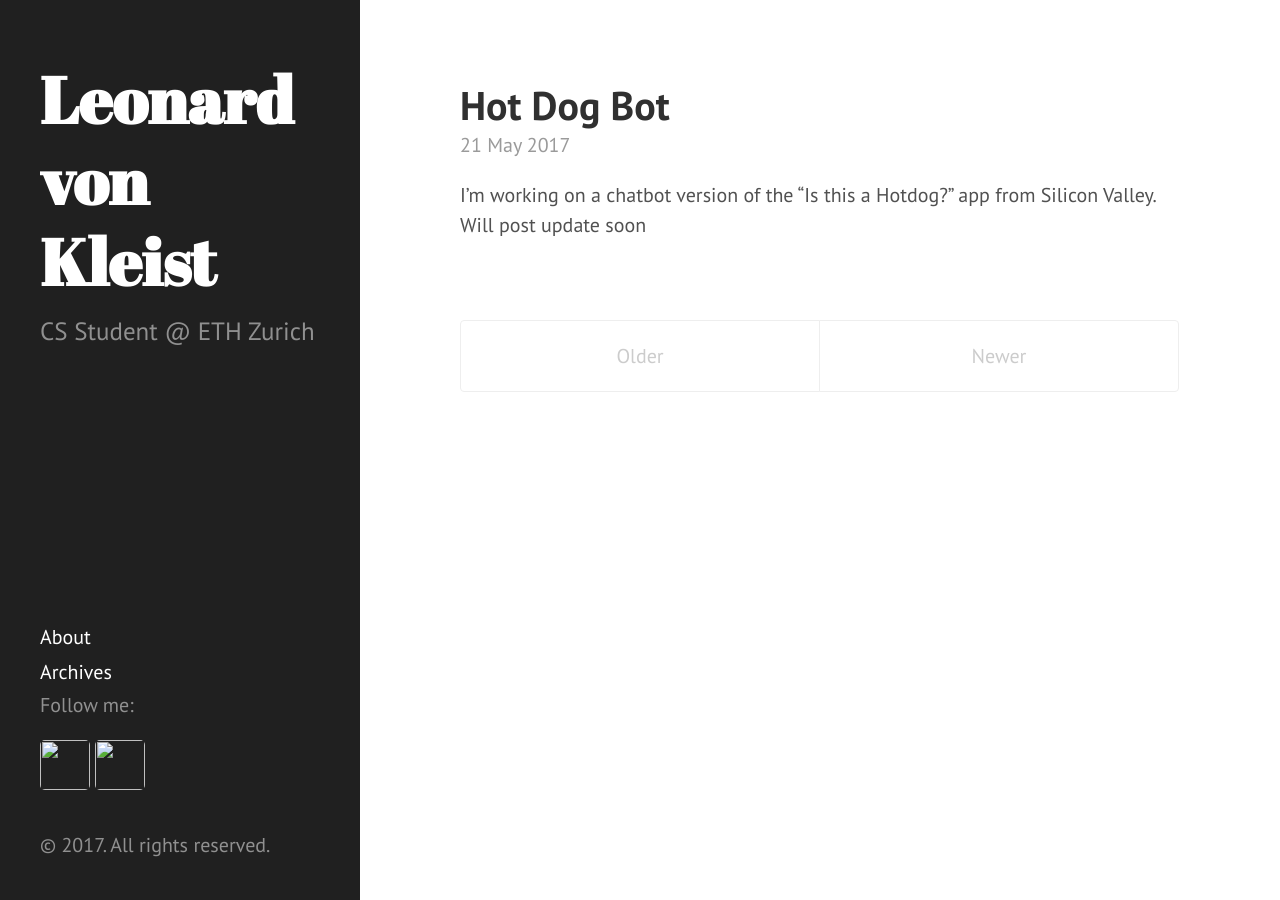
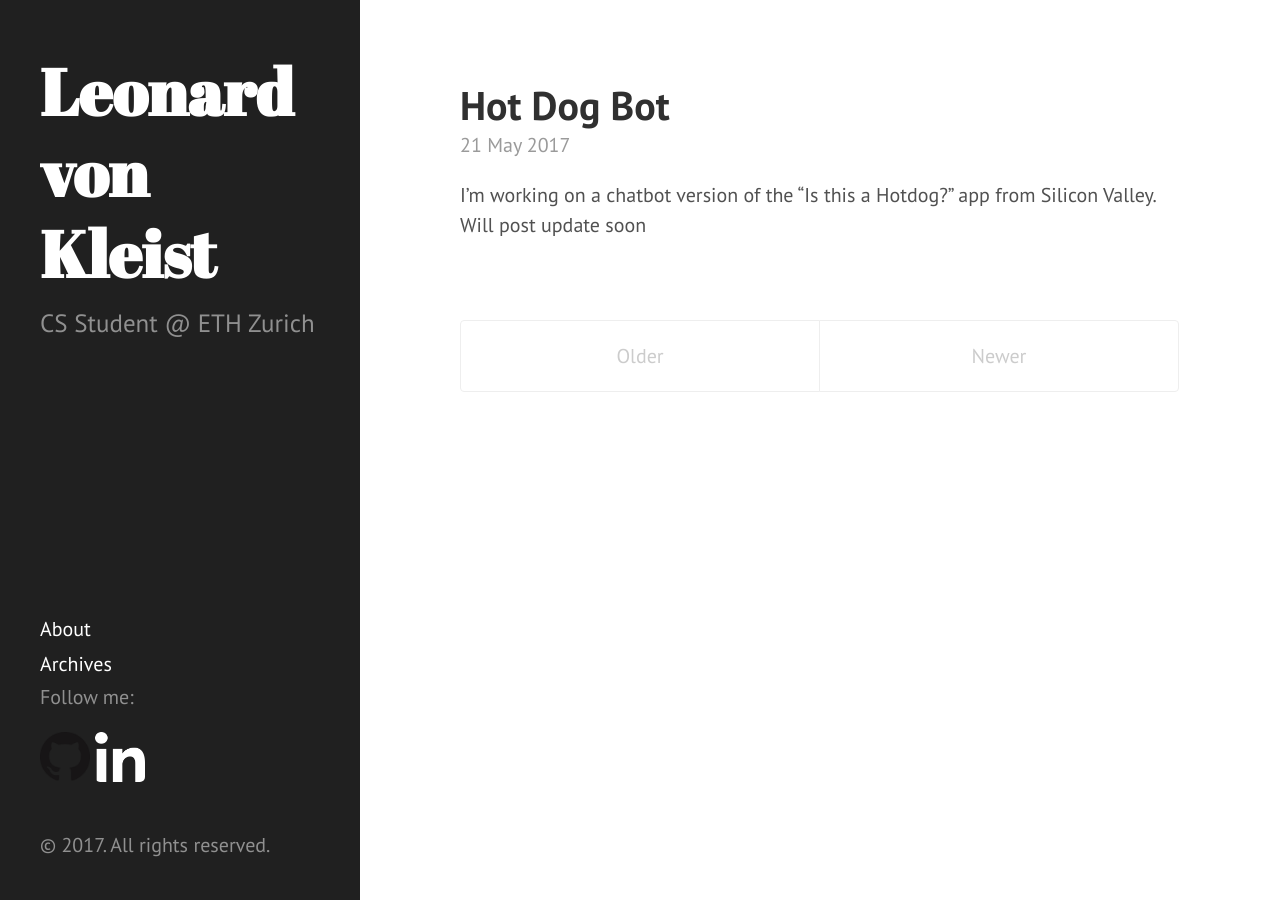
Before and after one commit to leokleist/leokleist.github.io, a Jekyll site: the page built from index.html, in a window 1280 px wide. Built offline with Jekyll 4.4.1, drawn with Linux system fonts in a browser that asks for light colours; Markdown is read by kramdown in place of the engine named in the settings; the list of posts is cut into pages by our own code.

Commit message:
fixed icons

```diff
--- a/_includes/sidebar.html
+++ b/_includes/sidebar.html
@@ -8,6 +8,7 @@
           {{ site.title }}
         </a>
       </h1>
+
       <p class="lead">{{ site.description }}</p>
       </div>
 
@@ -34,12 +35,12 @@
 
           <a href="https://github.com/{{ site.github_username }}">
 
-            <img src="_includes/icon-github.png" style="width: 50px; height: 50px; display: inline-block;" />
+            <img src="assets/icon-github.png" style="display: inline-block; width: 50px; height: 50px; " />
           </a>
 
 
           <a href="https://linkedin.com/in/{{ site.linkedin_username }}">
-            <img src="_includes/icon-linkedin-white.png" style="width: 50px; height: 50px; display: inline-block;" />
+            <img src="assets/icon-linkedin-white.png" style="width: 50px; height: 50px; display: inline-block;" />
           </a>
 
       </div>
```
Also changed, not shown: assets/icon-github.png (renamed from _includes/icon-github.png), assets/icon-linkedin-white.png (renamed from _includes/icon-linkedin-white.png), assets/images.jpg (added), download.jpg (added), 15 other files.
